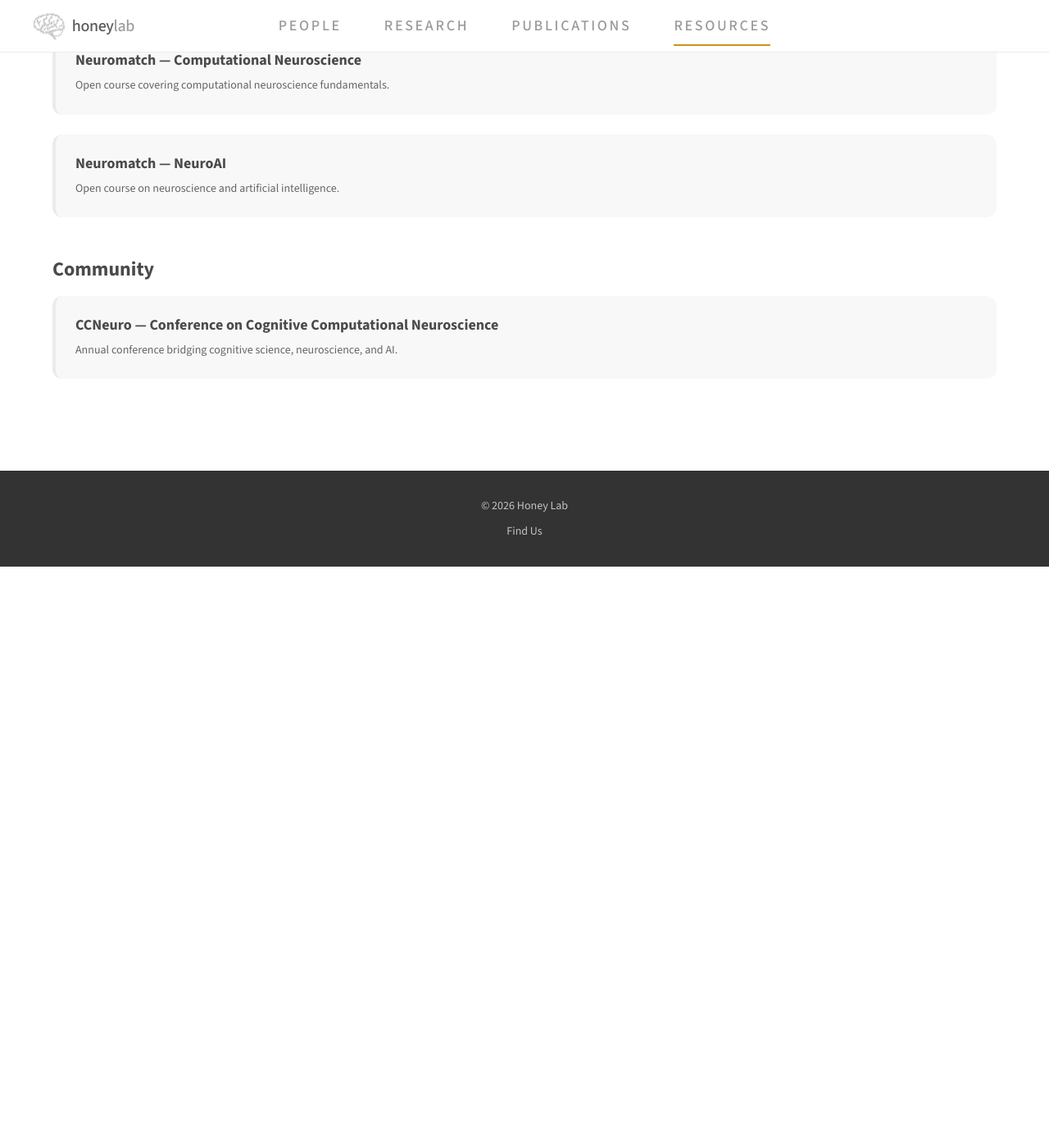
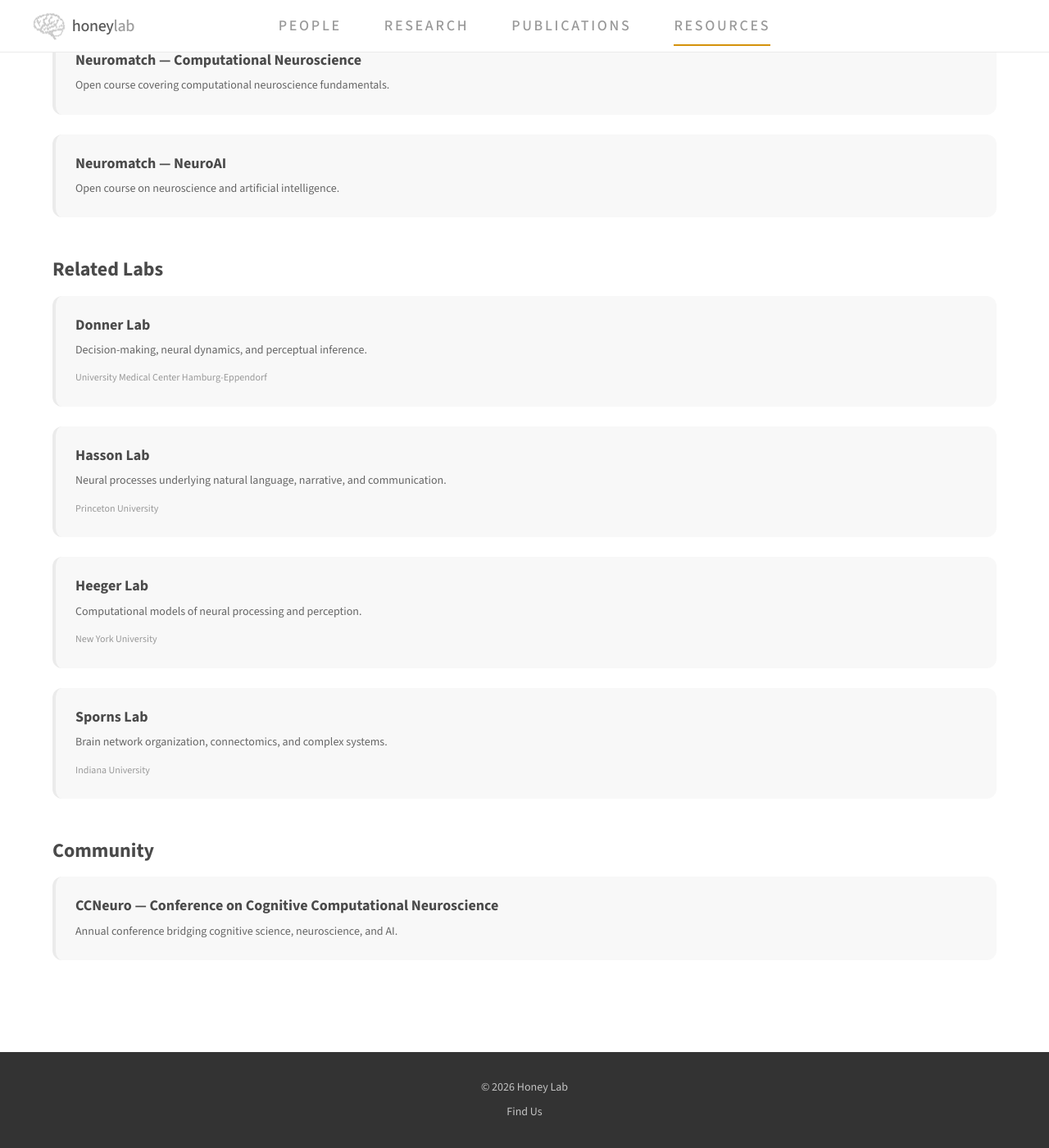
Before and after one commit to HLab/website-2026-draft, a Jekyll site: the page built from resources.md, in a window 1280 px wide and 1400 px high, scrolled down 2245 px. Shown: the whole window at 82% size. Built offline with Jekyll 4.4.1, drawn with Linux system fonts in a browser that asks for light colours; before the commit the page ends 2936 px from its top, so only the background shows below that.

Commit message:
Reorganize collaborators, add Related Labs section, add PI NeuroTree link
Co-Authored-By: Claude Opus 4.6 (1M context) <noreply@anthropic.com>

```diff
--- a/_data/collaborators.yml
+++ b/_data/collaborators.yml
@@ -10,22 +10,6 @@
   affiliation: University of Toronto
   url: http://barense.psych.utoronto.ca/
 
-- name: Tobias Donner
-  affiliation: University Medical Center Hamburg-Eppendorf
-  url: http://www.tobiasdonner.net/
-
-- name: Uri Hasson
-  affiliation: Princeton University
-  url: https://www.hassonlab.com
-
-- name: David Heeger
-  affiliation: New York University
-  url: http://www.cns.nyu.edu/heegerlab/
-
-- name: Ashesh Mehta
-  affiliation: The Feinstein Institute for Medical Research
-  url: http://www.feinsteininstitute.org/our-researchers/ashesh-mehta-md-phd/
-
 - name: Kai Miller
   affiliation: Mayo Clinic
   url: https://scholar.google.com/citations?user=PK5gALEAAAAJ&hl=en
@@ -34,10 +18,6 @@
   affiliation: Mayo Clinic
   url: https://www.mayo.edu/research/faculty/hermes-miller-dora-ph-d/bio-20471548
 
-- name: Olaf Sporns
-  affiliation: Indiana University
-  url: https://psych.indiana.edu/directory/faculty/sporns-olaf.html
-
 - name: Taufik Valiante
   affiliation: University of Toronto and Krembil Neuroscience Center
   url: http://www.neurontobrainlaboratory.ca
--- a/_data/external_resources.yml
+++ b/_data/external_resources.yml
@@ -29,6 +29,31 @@
   description: Open textbook on version control, testing, reproducibility, and AI-assisted coding for scientists.
   group: "Poldrack"
 
+# Related Labs
+- name: "Donner Lab"
+  category: labs
+  url: http://www.tobiasdonner.net/
+  description: Decision-making, neural dynamics, and perceptual inference.
+  group: "University Medical Center Hamburg-Eppendorf"
+
+- name: "Hasson Lab"
+  category: labs
+  url: https://www.hassonlab.com
+  description: Neural processes underlying natural language, narrative, and communication.
+  group: "Princeton University"
+
+- name: "Heeger Lab"
+  category: labs
+  url: http://www.cns.nyu.edu/heegerlab/
+  description: Computational models of neural processing and perception.
+  group: "New York University"
+
+- name: "Sporns Lab"
+  category: labs
+  url: https://psych.indiana.edu/directory/faculty/sporns-olaf.html
+  description: Brain network organization, connectomics, and complex systems.
+  group: "Indiana University"
+
 # Community
 - name: "CCNeuro — Conference on Cognitive Computational Neuroscience"
   category: community
--- a/_data/people.yml
+++ b/_data/people.yml
@@ -3,6 +3,7 @@
   role: Principal Investigator
   group: pi
   photo: ChrisHoney_Hex.jpg
+  neurotree: https://neurotree.org/neurotree/peopleinfo.php?pid=25487
   active: true
 
 - name: Rolando Masis-Obando
--- a/_includes/person-card.html
+++ b/_includes/person-card.html
@@ -12,10 +12,12 @@
         {% if include.person.focus %}
         <p class="focus"><strong>Focus:</strong> {{ include.person.focus }}</p>
         {% endif %}
-        {% if include.person.website or include.person.email %}
+        {% if include.person.website or include.person.email or include.person.neurotree %}
         <p class="links">
             {% if include.person.website %}<a href="{{ include.person.website }}">Website</a>{% endif %}
-            {% if include.person.website and include.person.email %} | {% endif %}
+            {% if include.person.website and include.person.neurotree %} | {% endif %}
+            {% if include.person.neurotree %}<a href="{{ include.person.neurotree }}">NeuroTree</a>{% endif %}
+            {% if (include.person.website or include.person.neurotree) and include.person.email %} | {% endif %}
             {% if include.person.email %}<a href="mailto:{{ include.person.email }}">Email</a>{% endif %}
         </p>
         {% endif %}
--- a/resources.md
+++ b/resources.md
@@ -118,6 +118,22 @@ description: Honey Lab resources - datasets, code, and tools from our research
         </div>
         {% endif %}
 
+        {% assign ext_labs = site.data.external_resources | where: "category", "labs" %}
+        {% if ext_labs.size > 0 %}
+        <div class="resource-group">
+            <h3>Related Labs</h3>
+            <div class="resource-list">
+                {% for item in ext_labs %}
+                <div class="resource-card resource-card-external">
+                    <h3><a href="{{ item.url }}">{{ item.name }}</a></h3>
+                    <p>{{ item.description }}</p>
+                    {% if item.group %}<span class="resource-paper">{{ item.group }}</span>{% endif %}
+                </div>
+                {% endfor %}
+            </div>
+        </div>
+        {% endif %}
+
         {% assign ext_community = site.data.external_resources | where: "category", "community" %}
         {% if ext_community.size > 0 %}
         <div class="resource-group">
```
